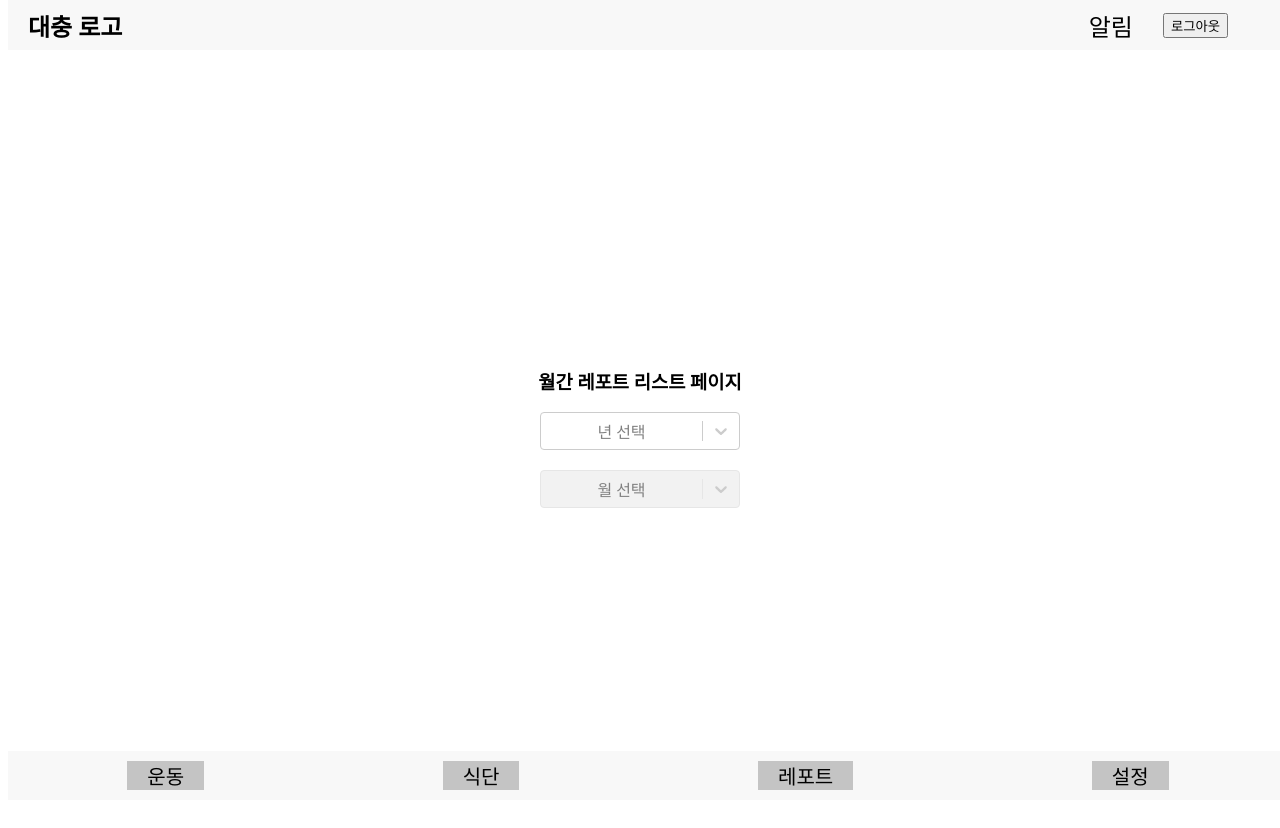
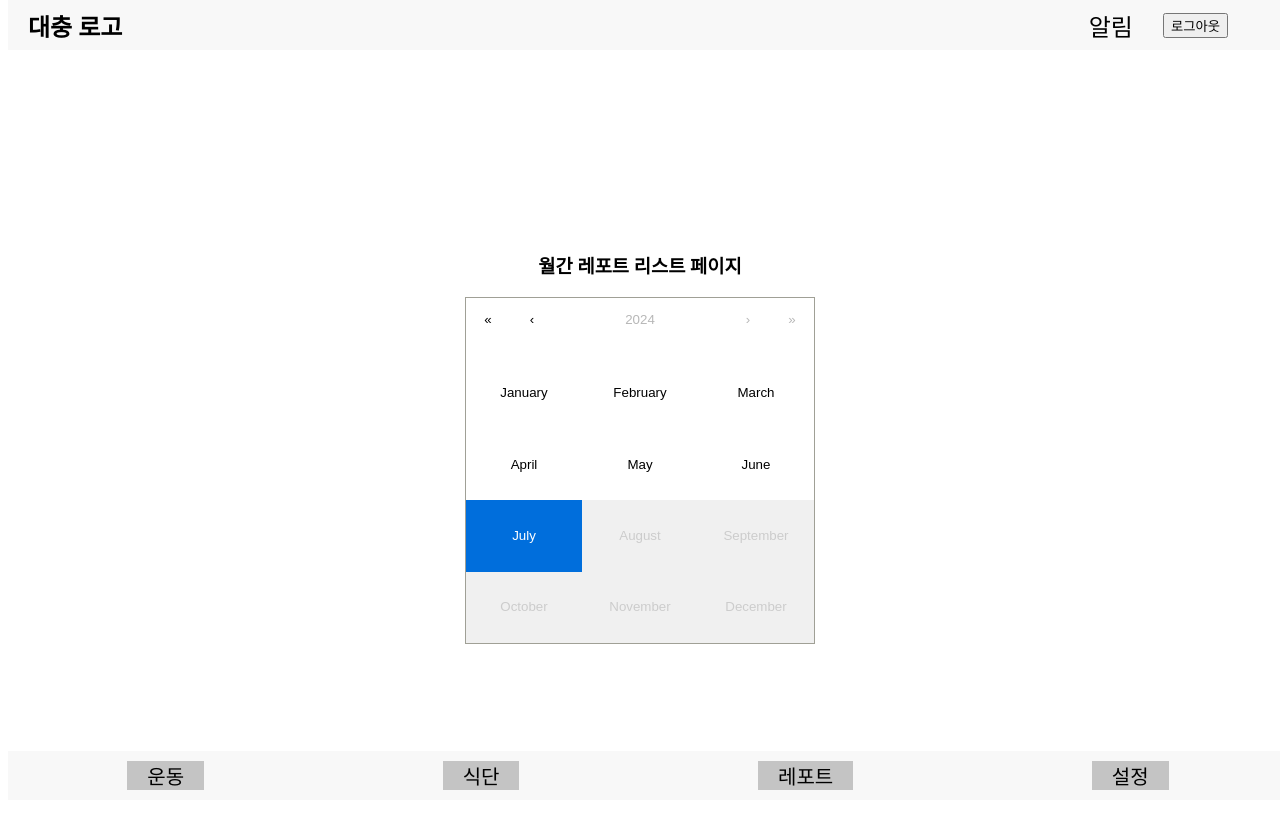
Before and after one commit to Live-Healthy-Die-Healthy/FrontEnd, a React (Create React App) app: page /monthlyreport in a window 1280 px wide. Shown: the top 828 px of the page. Built offline with nearby package versions, Linux system fonts and the light colour scheme; no server answers.

Commit message:
ReportedDateMarked

```diff
--- a/src/pages/diet/MonthlyDiet.jsx
+++ b/src/pages/diet/MonthlyDiet.jsx
@@ -4,7 +4,7 @@ import Calendar from "react-calendar";
 import "react-calendar/dist/Calendar.css";
 import { useNavigate } from "react-router-dom";
 import axios from "axios";
-import { format } from "date-fns";
+import { format, startOfToday } from "date-fns";
 import { UserContext } from "../../context/LoginContext";
 
 const Container = styled.div`
@@ -55,11 +55,16 @@ const StyledCalendar = styled(Calendar)`
             height: calc(90vh / 6);
         }
     }
+
+    .react-calendar__tile--disabled {
+        background-color: #f0f0f0;
+        color: #ccc;
+    }
 `;
 
 export default function MonthlyDiet() {
     const { userId, accesstoken } = useContext(UserContext);
-    const today = new Date();
+    const today = startOfToday();
     const [date, setDate] = useState(today);
     const formattedDate = format(new Date(date), "yyyy-MM-dd");
     const [dietRecords, setDietRecords] = useState({});
@@ -89,10 +94,12 @@ export default function MonthlyDiet() {
     }, [formattedDate]);
 
     const handleDateChange = (selectedDate) => {
-        setDate(selectedDate);
-        navigate(`/dietdaily/${format(selectedDate, "yyyy-MM-dd")}`, {
-            state: { date: selectedDate },
-        });
+        if (selectedDate <= today) {
+            setDate(selectedDate);
+            navigate(`/dietdaily/${format(selectedDate, "yyyy-MM-dd")}`, {
+                state: { date: selectedDate },
+            });
+        }
     };
 
     const handleActiveMonthChange = ({ activeStartDate }) => {
@@ -124,6 +131,10 @@ export default function MonthlyDiet() {
         return null;
     };
 
+    const tileDisabled = ({ date }) => {
+        return date > today;
+    };
+
     return (
         <Container>
             <h1>월간 식단</h1>
@@ -138,7 +149,8 @@ export default function MonthlyDiet() {
                     prev2Label={null}
                     minDetail='year'
                     tileContent={tileContent}
-                    onClickDay={handleDateChange}
+                    tileDisabled={tileDisabled}
+                    maxDate={today}
                 />
             </StyledCalendarWrapper>
         </Container>
--- a/src/pages/reports/MonthlyReportPage.jsx
+++ b/src/pages/reports/MonthlyReportPage.jsx
@@ -1,15 +1,16 @@
 import React, { useState, useContext, useEffect } from "react";
 import styled from "styled-components";
-import Select from "react-select";
+import Calendar from "react-calendar";
+import "react-calendar/dist/Calendar.css";
 import {
     format,
     startOfMonth,
     endOfMonth,
-    eachMonthOfInterval,
-    startOfYear,
-    endOfYear,
     isBefore,
+    isAfter,
     startOfToday,
+    getYear,
+    getMonth,
 } from "date-fns";
 import { UserContext } from "../../context/LoginContext";
 import axios from "axios";
@@ -30,7 +31,7 @@ const ReportList = styled.div`
     padding: 0;
     width: 80%;
     max-width: 600px;
-    margin: 0 auto;
+    margin: 20px auto;
     text-align: left;
 `;
 
@@ -39,11 +40,6 @@ const ReportItem = styled.div`
     margin: 10px 0;
     background: #f0f0f0;
     border-radius: 10px;
-`;
-
-const SelectWrapper = styled.div`
-    width: 200px;
-    margin-bottom: 20px;
 `;
 
 const AlertMessage = styled.div`
@@ -114,42 +110,48 @@ const LoadingSpinner = styled.div`
     }
 `;
 
-const getYearOptions = () => {
-    const currentYear = new Date().getFullYear();
-    const yearOptions = [];
-    for (let i = currentYear - 5; i <= currentYear; i++) {
-        yearOptions.push({ value: i, label: `${i}년` });
+const StyledCalendar = styled(Calendar)`
+    width: 350px;
+    max-width: 100%;
+    background: white;
+    border: 1px solid #a0a096;
+    font-family: Arial, Helvetica, sans-serif;
+    line-height: 1.125em;
+
+    .react-calendar__navigation button {
+        min-width: 44px;
+        background: none;
     }
-    return yearOptions;
-};
 
-const getMonthOptions = (year) => {
-    const startOfYearDate = startOfYear(new Date(year, 0));
-    const endOfYearDate = endOfYear(new Date(year, 11));
-    const monthsInYear = eachMonthOfInterval({
-        start: startOfYearDate,
-        end: endOfYearDate,
-    });
-    const today = startOfToday();
+    .react-calendar__month-view__days__day--weekend {
+        color: #d10000;
+    }
 
-    return monthsInYear.map((monthDate) => {
-        const startOfMonthDate = startOfMonth(monthDate);
-        const endOfMonthDate = endOfMonth(monthDate);
+    .react-calendar__tile--now {
+        background: #ffff76;
+    }
 
-        return {
-            value: monthDate.getMonth(),
-            label: `${format(monthDate, "yyyy년 M월")} 레포트`,
-            start: startOfMonthDate,
-            end: endOfMonthDate,
-            content: ``,
-            isDisabled: !isBefore(endOfMonthDate, today),
-        };
-    });
-};
+    .react-calendar__tile--active {
+        background: #006edc;
+        color: white;
+    }
+
+    .react-calendar__tile--hasActive {
+        background: #76baff;
+    }
+
+    .react-calendar__tile--highlighted {
+        background: #e6f3ff;
+    }
+
+    .react-calendar__tile:disabled {
+        background-color: #f0f0f0;
+        color: #ccc;
+    }
+`;
 
 const MonthlyReportPage = () => {
-    const [selectedYear, setSelectedYear] = useState(null);
-    const [selectedMonth, setSelectedMonth] = useState(null);
+    const [selectedDate, setSelectedDate] = useState(new Date());
     const { userId, accessToken } = useContext(UserContext);
     const [monthlyReport, setMonthlyReport] = useState(null);
     const [alertMessage, setAlertMessage] = useState("");
@@ -157,26 +159,36 @@ const MonthlyReportPage = () => {
     const [isValid, setIsValid] = useState(false);
     const [isFilled, setIsFilled] = useState(false);
     const [showConfirmation, setShowConfirmation] = useState(false);
+    const [highlightedMonths, setHighlightedMonths] = useState([]);
 
     useEffect(() => {
-        if (monthlyReport) {
-            setIsValid(true);
+        fetchHighlightedMonths(getYear(selectedDate));
+    }, [selectedDate]);
+
+    const fetchHighlightedMonths = async (year) => {
+        try {
+            const response = await axios.post(
+                `${process.env.REACT_APP_API_PORT}/report/monthlyReportDate`,
+                {
+                    userId: userId,
+                    year: year.toString(),
+                },
+                {
+                    headers: {
+                        Authorization: `Bearer ${accessToken}`,
+                    },
+                }
+            );
+            setHighlightedMonths(
+                response.data.dates.map((date) => date.slice(0, 7))
+            );
+        } catch (error) {
+            console.error("Error fetching report dates:", error);
         }
-    }, [monthlyReport]);
-
-    const handleYearChange = (option) => {
-        setSelectedYear(option);
-        setSelectedMonth(null);
-        setAlertMessage("");
     };
 
-    const handleMonthChange = async (option) => {
-        if (option.isDisabled) {
-            setAlertMessage("미래의 월은 선택할 수 없습니다.");
-            return;
-        }
-
-        setSelectedMonth(option);
+    const handleMonthChange = async (date) => {
+        setSelectedDate(date);
         setAlertMessage("");
         setIsLoading(true);
 
@@ -185,7 +197,7 @@ const MonthlyReportPage = () => {
                 `${process.env.REACT_APP_API_PORT}/report/monthly`,
                 {
                     userId: userId,
-                    date: format(option.start, "yyyy-MM-dd"),
+                    date: format(date, "yyyy-MM-dd"),
                 },
                 {
                     headers: {
@@ -209,6 +221,22 @@ const MonthlyReportPage = () => {
         }
     };
 
+    const tileDisabled = ({ date, view }) => {
+        if (view === "year") {
+            return isAfter(startOfMonth(date), startOfToday());
+        }
+        return false;
+    };
+
+    const tileClassName = ({ date, view }) => {
+        if (view === "year") {
+            const monthString = format(date, "yyyy-MM");
+            return highlightedMonths.includes(monthString)
+                ? "highlighted"
+                : null;
+        }
+    };
+
     const handleCreateReport = () => {
         setShowConfirmation(true);
     };
@@ -222,13 +250,13 @@ const MonthlyReportPage = () => {
                 `${process.env.REACT_APP_API_PORT}/report/newMonthly`,
                 {
                     userId: userId,
-                    date: format(selectedMonth.start, "yyyy-MM-dd"),
+                    date: format(selectedDate, "yyyy-MM-dd"),
                 },
                 {
                     headers: {
                         Authorization: `Bearer ${accessToken}`,
                     },
-                    timeout: 120000, // 2분 타임아웃 설정
+                    timeout: 120000,
                 }
             );
 
@@ -242,40 +270,26 @@ const MonthlyReportPage = () => {
         }
     };
 
-    const yearOptions = getYearOptions();
-    const monthOptions = selectedYear
-        ? getMonthOptions(selectedYear.value)
-        : [];
-
     return (
         <Container>
             <h3>월간 레포트 리스트 페이지</h3>
             {alertMessage && <AlertMessage>{alertMessage}</AlertMessage>}
-            <SelectWrapper>
-                <Select
-                    value={selectedYear}
-                    onChange={handleYearChange}
-                    options={yearOptions}
-                    placeholder='년 선택'
-                />
-            </SelectWrapper>
-            <SelectWrapper>
-                <Select
-                    value={selectedMonth}
-                    onChange={handleMonthChange}
-                    options={monthOptions}
-                    placeholder='월 선택'
-                    isDisabled={!selectedYear}
-                    isOptionDisabled={(option) => option.isDisabled}
-                />
-            </SelectWrapper>
+            <StyledCalendar
+                onChange={handleMonthChange}
+                value={selectedDate}
+                maxDetail='year'
+                minDetail='year'
+                maxDate={startOfToday()}
+                tileDisabled={tileDisabled}
+                tileClassName={tileClassName}
+            />
             {isLoading ? (
                 <>
                     <LoadingSpinner />
                     <LoadingMessage>레포트를 생성 중입니다...</LoadingMessage>
                 </>
             ) : (
-                selectedMonth && (
+                monthlyReport && (
                     <ReportList>
                         {isValid ? (
                             <>
--- a/src/pages/reports/WeeklyReportPage.jsx
+++ b/src/pages/reports/WeeklyReportPage.jsx
@@ -169,7 +169,9 @@ const WeeklyReportPage = () => {
             );
             return {
                 value: index + 1,
-                label: `${index + 1}주차 레포트${isHighlighted ? " (작성됨)" : ""}`,
+                label: `${index + 1}주차 레포트${
+                    isHighlighted ? " (작성됨)" : ""
+                }`,
                 start: startOfWeekDate,
                 end: endOfWeekDate,
                 isDisabled: !isBefore(endOfWeekDate, today),
@@ -181,8 +183,10 @@ const WeeklyReportPage = () => {
     const customStyles = {
         option: (provided, state) => ({
             ...provided,
-            backgroundColor: state.data.isHighlighted ? '#e6f3ff' : provided.backgroundColor,
-            color: state.isDisabled ? '#ccc' : '#333',
+            backgroundColor: state.data.isHighlighted
+                ? "#e6f3ff"
+                : provided.backgroundColor,
+            color: state.isDisabled ? "#ccc" : "#333",
         }),
     };
 
@@ -201,10 +205,12 @@ const WeeklyReportPage = () => {
         // Fetch dates for the selected month
         try {
             const response = await axios.post(
-                `${process.env.REACT_APP_API_PORT}/weeklyReportDate`,
+                `${process.env.REACT_APP_API_PORT}/report/weeklyReportDate`,
                 {
                     userId: userId,
-                    month: `${selectedYear.value}-${String(option.value + 1).padStart(2, "0")}`,
+                    month: `${selectedYear.value}-${String(
+                        option.value + 1
+                    ).padStart(2, "0")}`,
                 },
                 {
                     headers: {
--- a/src/pages/training/MonthlyTraining.jsx
+++ b/src/pages/training/MonthlyTraining.jsx
@@ -4,7 +4,7 @@ import Calendar from "react-calendar";
 import "react-calendar/dist/Calendar.css";
 import { useNavigate } from "react-router-dom";
 import axios from "axios";
-import { format } from "date-fns";
+import { format, startOfToday } from "date-fns";
 import { UserContext } from "../../context/LoginContext";
 
 const Container = styled.div`
@@ -55,10 +55,15 @@ const StyledCalendar = styled(Calendar)`
             height: calc(90vh / 6);
         }
     }
+
+    .react-calendar__tile--disabled {
+        background-color: #f0f0f0;
+        color: #ccc;
+    }
 `;
 
 export default function MonthlyTraining() {
-    const today = new Date();
+    const today = startOfToday();
     const [date, setDate] = useState(today);
     const formattedDate = format(new Date(date), "yyyy-MM-dd");
     const [records, setRecords] = useState({});
@@ -93,12 +98,13 @@ export default function MonthlyTraining() {
     }, [formattedDate]);
 
     const handleDateChange = (selectedDate) => {
-        setDate(selectedDate);
-        navigate(`/traindaily/${format(selectedDate, "yyyy-MM-dd")}`, {
-            state: { date: selectedDate },
-        });
+        if (selectedDate <= today) {
+            setDate(selectedDate);
+            navigate(`/traindaily/${format(selectedDate, "yyyy-MM-dd")}`, {
+                state: { date: selectedDate },
+            });
+        }
     };
-
     const handleActiveMonthChange = ({ activeStartDate }) => {
         const newMonth = activeStartDate.getMonth() + 1;
         const newDate = new Date(
@@ -130,6 +136,10 @@ export default function MonthlyTraining() {
         return null;
     };
 
+    const tileDisabled = ({ date }) => {
+        return date > today;
+    };
+
     return (
         <Container>
             <h1>월간 운동</h1>
@@ -144,7 +154,8 @@ export default function MonthlyTraining() {
                     prev2Label={null}
                     minDetail='year'
                     tileContent={tileContent}
-                    onClickDay={handleDateChange}
+                    tileDisabled={tileDisabled}
+                    maxDate={today}
                 />
             </StyledCalendarWrapper>
         </Container>
```
Also changed, not shown: src/pages/reports/DailyReportPage.jsx (+26 -15 lines). Lines whose indentation alone changed are shown as unchanged.
